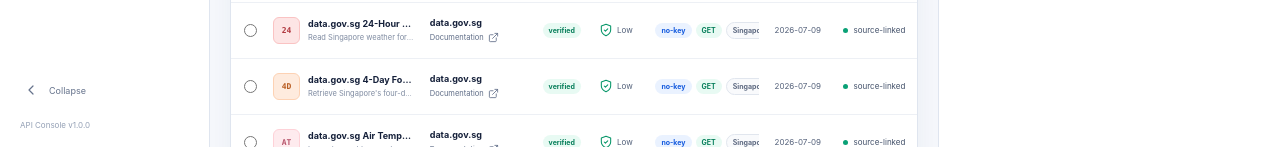
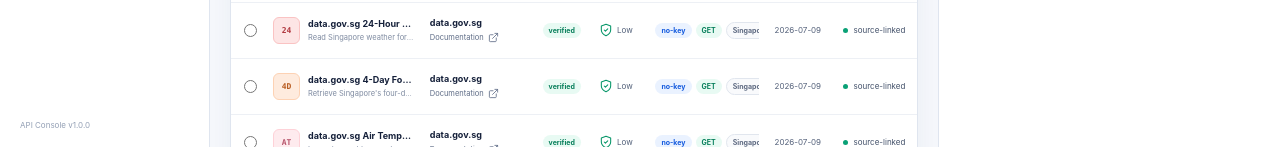
Before and after one commit to yapweijun1996/Public-API, a React (Vite) app: page /#/catalog in a window 1280 px wide. Shown: the part 653-800 px from the top of the page. Built offline with nearby package versions, Linux system fonts and the light colour scheme.

Commit message:
feat: move sidebar toggle to brand

```diff
--- a/src/App.tsx
+++ b/src/App.tsx
@@ -362,8 +362,18 @@
     <div className={`admin-shell ${currentPage === 'catalog' ? 'has-detail' : ''} ${sidebarCollapsed ? 'sidebar-collapsed' : ''}`}>
       <aside id="primary-navigation" className={`sidebar ${sidebarCollapsed ? 'collapsed' : ''} ${mobileNav ? 'mobile-open' : ''}`} aria-label="Primary navigation" aria-hidden={viewport.mobile && !mobileNav} inert={viewport.mobile && !mobileNav ? true : undefined}>
         <div className="sidebar-brand">
-          <span className="logo-cube"><i /></span>
-          <div><b>API Console</b><small>Govern • Discover • Operate</small></div>
+          <button
+            className="sidebar-brand-toggle"
+            type="button"
+            onClick={() => viewport.mobile ? setMobileNav(false) : setSidebarCollapsed((current) => !current)}
+            aria-controls="primary-navigation"
+            aria-expanded={viewport.mobile ? mobileNav : !sidebarCollapsed}
+            aria-label={viewport.mobile ? 'Close navigation' : sidebarCollapsed ? 'Expand sidebar' : 'Collapse sidebar'}
+            title={viewport.mobile ? 'Close navigation' : sidebarCollapsed ? 'Expand sidebar' : 'Collapse sidebar'}
+          >
+            <span className="logo-cube"><i /></span>
+            <span className="sidebar-brand-copy"><b>API Console</b><small>Govern • Discover • Operate</small></span>
+          </button>
           <button className="mobile-close" type="button" onClick={() => setMobileNav(false)} aria-label="Close navigation"><Icon name="x" /></button>
         </div>
         <nav aria-label="Admin navigation">
@@ -386,16 +396,6 @@
             </div>
           ))}
         </nav>
-        <button
-          className="sidebar-toggle"
-          type="button"
-          onClick={() => setSidebarCollapsed((current) => !current)}
-          aria-expanded={!sidebarCollapsed}
-          aria-label={sidebarCollapsed ? 'Expand sidebar' : 'Collapse sidebar'}
-          title={sidebarCollapsed ? 'Expand sidebar' : 'Collapse sidebar'}
-        >
-          <Icon name="chevron" size={16} /><span>{sidebarCollapsed ? 'Expand' : 'Collapse'}</span>
-        </button>
         <div className="sidebar-version">API Console v1.0.0</div>
       </aside>
 
--- a/src/styles.css
+++ b/src/styles.css
@@ -35,14 +35,16 @@
 
 /* Sidebar */
 .sidebar { height: 100vh; position: sticky; top: 0; z-index: 30; display: flex; flex-direction: column; border-right: 1px solid var(--line); background: #fff; }
-.sidebar-brand { height: 78px; padding: 0 18px; display: flex; align-items: center; gap: 11px; border-bottom: 1px solid #edf0f5; }
+.sidebar-brand { height: 78px; position: relative; display: flex; align-items: center; border-bottom: 1px solid #edf0f5; }
+.sidebar-brand-toggle { width: 100%; height: 100%; padding: 0 18px; display: flex; align-items: center; gap: 11px; border: 0; color: inherit; background: transparent; cursor: pointer; text-align: left; transition: background 140ms ease; }
+.sidebar-brand-toggle:hover { background: #f7f9fd; }
 .logo-cube { width: 34px; height: 34px; flex: 0 0 auto; display: grid; place-items: center; clip-path: polygon(50% 0, 94% 24%, 94% 75%, 50% 100%, 6% 75%, 6% 24%); background: linear-gradient(145deg, #4789ff, #185ce6); }
 .logo-cube i { width: 13px; height: 13px; border-radius: 3px; background: #fff; transform: rotate(30deg); opacity: .94; }
-.sidebar-brand > div { display: flex; min-width: 0; flex-direction: column; gap: 2px; }
+.sidebar-brand-copy { display: flex; min-width: 0; flex-direction: column; gap: 2px; }
 .sidebar-brand b { color: #111c38; font-size: 15px; letter-spacing: -.025em; }
 .sidebar-brand small { color: #75819a; font-size: 8px; white-space: nowrap; }
-.mobile-close { display: none; margin-left: auto; border: 0; color: #64718b; background: transparent; }
-.sidebar nav { padding: 13px 10px; overflow-y: auto; }
+.mobile-close { display: none; position: absolute; right: 10px; border: 0; color: #64718b; background: transparent; }
+.sidebar nav { flex: 1; padding: 13px 10px; overflow-y: auto; }
 .nav-group { margin-bottom: 13px; padding-bottom: 10px; border-bottom: 1px solid #eef1f6; }
 .nav-group:last-child { border: 0; }
 .nav-label { display: block; padding: 5px 10px 7px; color: #8590a8; font-size: 8px; font-weight: 760; letter-spacing: .12em; text-transform: uppercase; }
@@ -51,20 +53,14 @@
 .nav-group button.active { color: #1559df; background: #eaf2ff; font-weight: 700; }
 .nav-group button em { min-width: 18px; height: 18px; margin-left: auto; display: grid; place-items: center; border: 1px solid #bcd2ff; border-radius: 9px; color: #1559df; background: #fff; font-size: 8px; font-style: normal; }
 .sidebar-version { padding: 0 20px 17px; color: #94a0b5; font-size: 8px; }
-.sidebar-toggle { min-height: 40px; margin: auto 12px 10px; padding: 0 10px; display: flex; align-items: center; gap: 10px; border: 1px solid transparent; border-radius: 8px; color: #66738c; background: transparent; cursor: pointer; font-size: 9px; text-align: left; }
-.sidebar-toggle:hover { color: #1559df; border-color: #e4e9f1; background: #f7f9fd; }
-.sidebar-toggle svg { transform: rotate(180deg); transition: transform 180ms ease; }
-.sidebar.collapsed .sidebar-brand { justify-content: center; padding-inline: 10px; }
-.sidebar.collapsed .sidebar-brand > div,
+.sidebar.collapsed .sidebar-brand-toggle { justify-content: center; padding-inline: 10px; }
+.sidebar.collapsed .sidebar-brand-copy,
 .sidebar.collapsed .nav-label,
 .sidebar.collapsed .nav-group button > span,
-.sidebar.collapsed .sidebar-toggle > span,
 .sidebar.collapsed .sidebar-version { display: none; }
 .sidebar.collapsed nav { padding-inline: 9px; }
 .sidebar.collapsed .nav-group button { padding: 0; justify-content: center; position: relative; }
 .sidebar.collapsed .nav-group button em { min-width: 15px; width: 15px; height: 15px; margin: 0; position: absolute; top: 2px; right: 4px; translate: none; font-size: 6px; }
-.sidebar.collapsed .sidebar-toggle { justify-content: center; margin-inline: 9px; padding: 0; }
-.sidebar.collapsed .sidebar-toggle svg { transform: rotate(0deg); }
 .nav-scrim { display: none; }
 
 /* Header */
@@ -316,8 +312,9 @@
   .sidebar { width: 248px; position: fixed; left: 0; top: 0; transform: translateX(-105%); box-shadow: 18px 0 45px rgba(19,40,77,.18); transition: transform 180ms ease; }
   .sidebar.mobile-open { transform: translateX(0); }
   .sidebar.collapsed { width: 248px; }
-  .sidebar.collapsed .sidebar-brand { justify-content: flex-start; padding: 0 18px; }
-  .sidebar.collapsed .sidebar-brand > div,
+  .sidebar-brand-toggle { padding-right: 52px; }
+  .sidebar.collapsed .sidebar-brand-toggle { justify-content: flex-start; padding: 0 52px 0 18px; }
+  .sidebar.collapsed .sidebar-brand-copy,
   .sidebar.collapsed .nav-label,
   .sidebar.collapsed .nav-group button > span,
   .sidebar.collapsed .sidebar-version { display: flex; }
@@ -325,7 +322,6 @@
   .sidebar.collapsed nav { padding: 13px 10px; }
   .sidebar.collapsed .nav-group button { padding: 0 10px; justify-content: flex-start; }
   .sidebar.collapsed .nav-group button em { min-width: 18px; width: auto; height: 18px; margin-left: auto; position: static; translate: none; font-size: 8px; }
-  .sidebar-toggle { display: none; }
   .sidebar-version { margin-top: auto; }
   .mobile-close { display: grid; place-items: center; }
   .nav-scrim { display: block; position: fixed; inset: 0; z-index: 28; border: 0; background: rgba(12,23,43,.4); backdrop-filter: blur(2px); }
```
